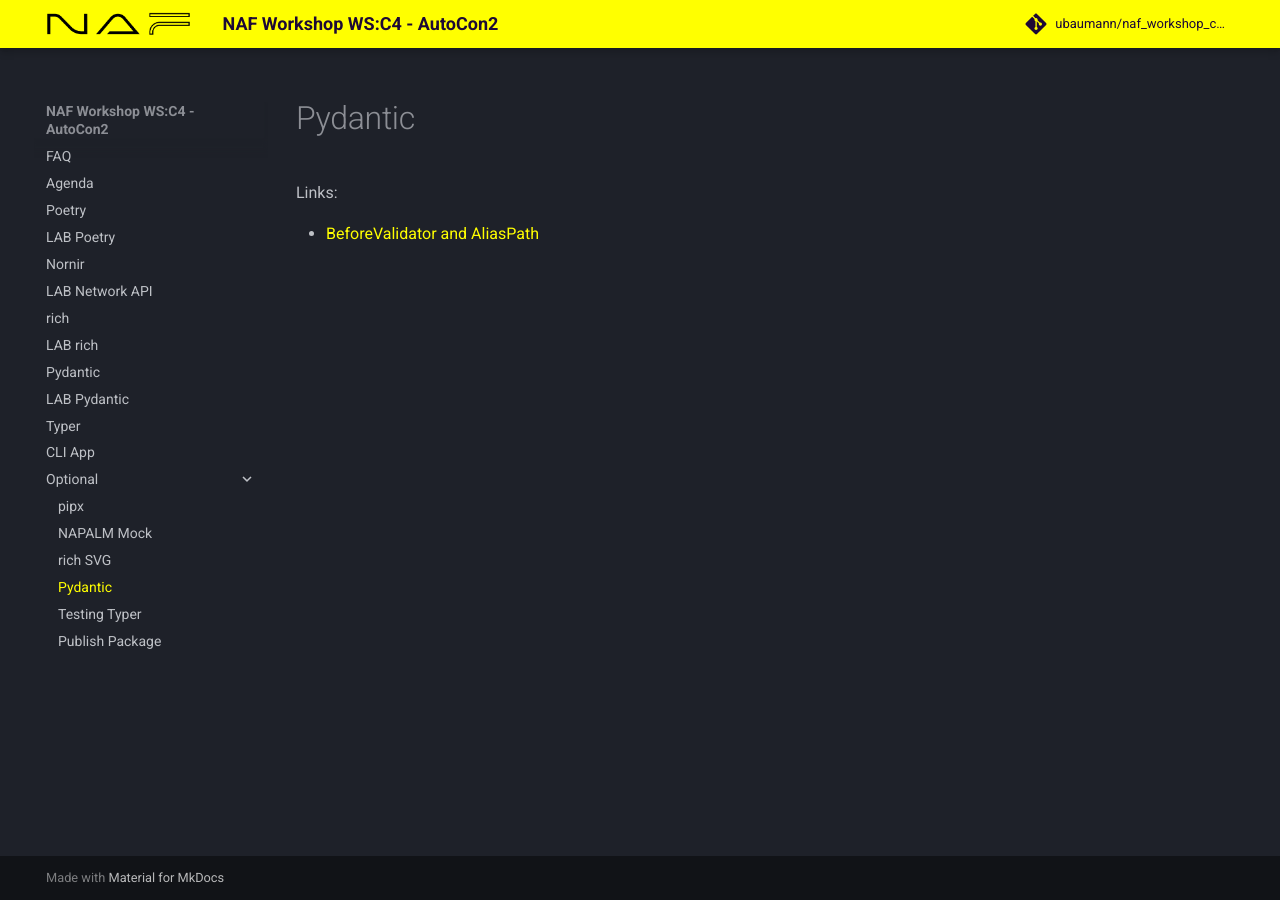
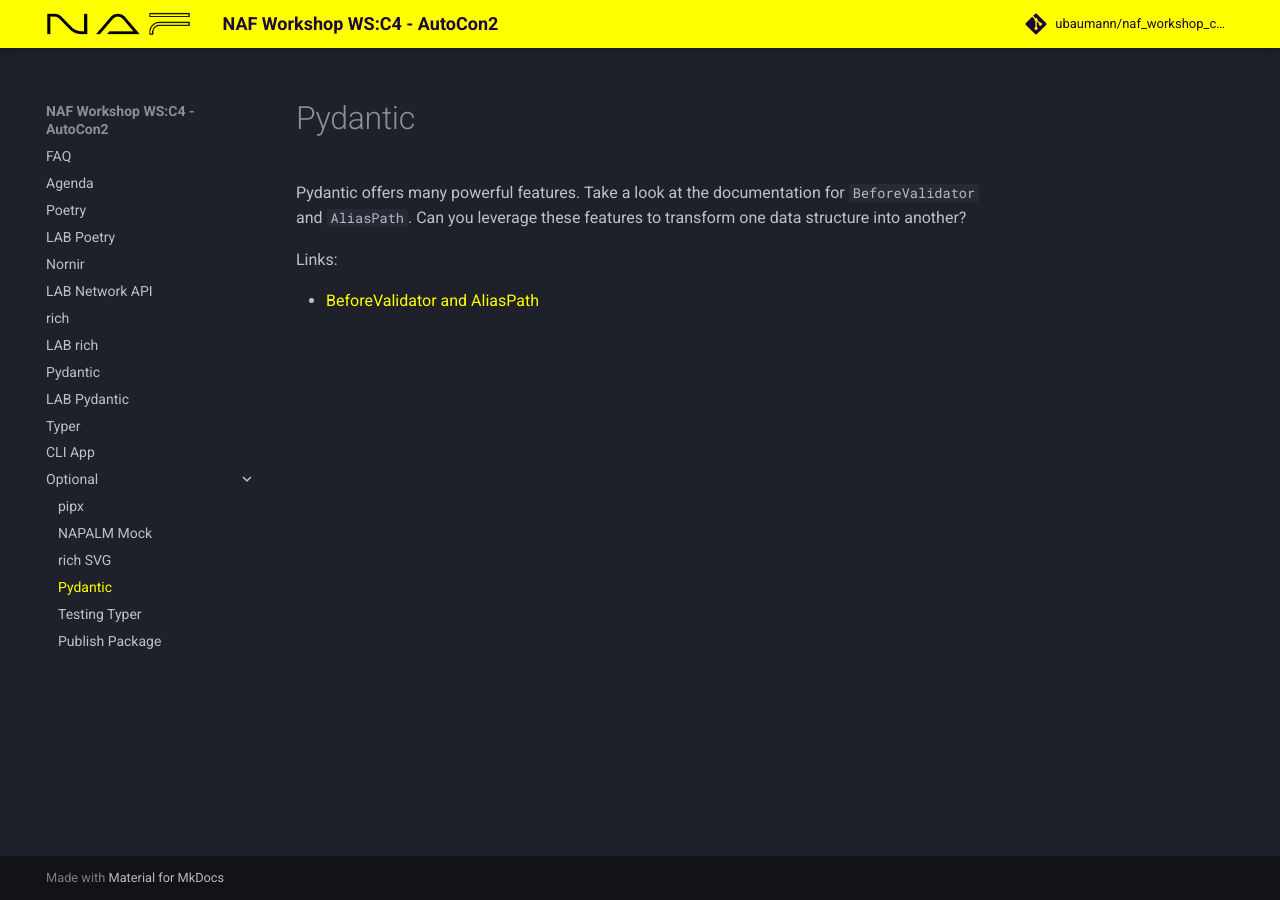
Before and after one commit to ubaumann/naf_workshop_cli_tool, an MkDocs documentation site: the page built from docs/pydantic_plus.md, in a window 1280 px wide. Built offline with MkDocs 1.6.1 and Material for MkDocs 9.7.7, drawn with Linux system fonts in a browser that asks for light colours; comment, search, counter and statistics services are not loaded.

Commit message:
Add pydantic plus text

```diff
--- a/docs/pydantic_plus.md
+++ b/docs/pydantic_plus.md
@@ -1,3 +1,5 @@
+
+Pydantic offers many powerful features. Take a look at the documentation for `BeforeValidator` and `AliasPath`. Can you leverage these features to transform one data structure into another?
 
 Links:
 
```
